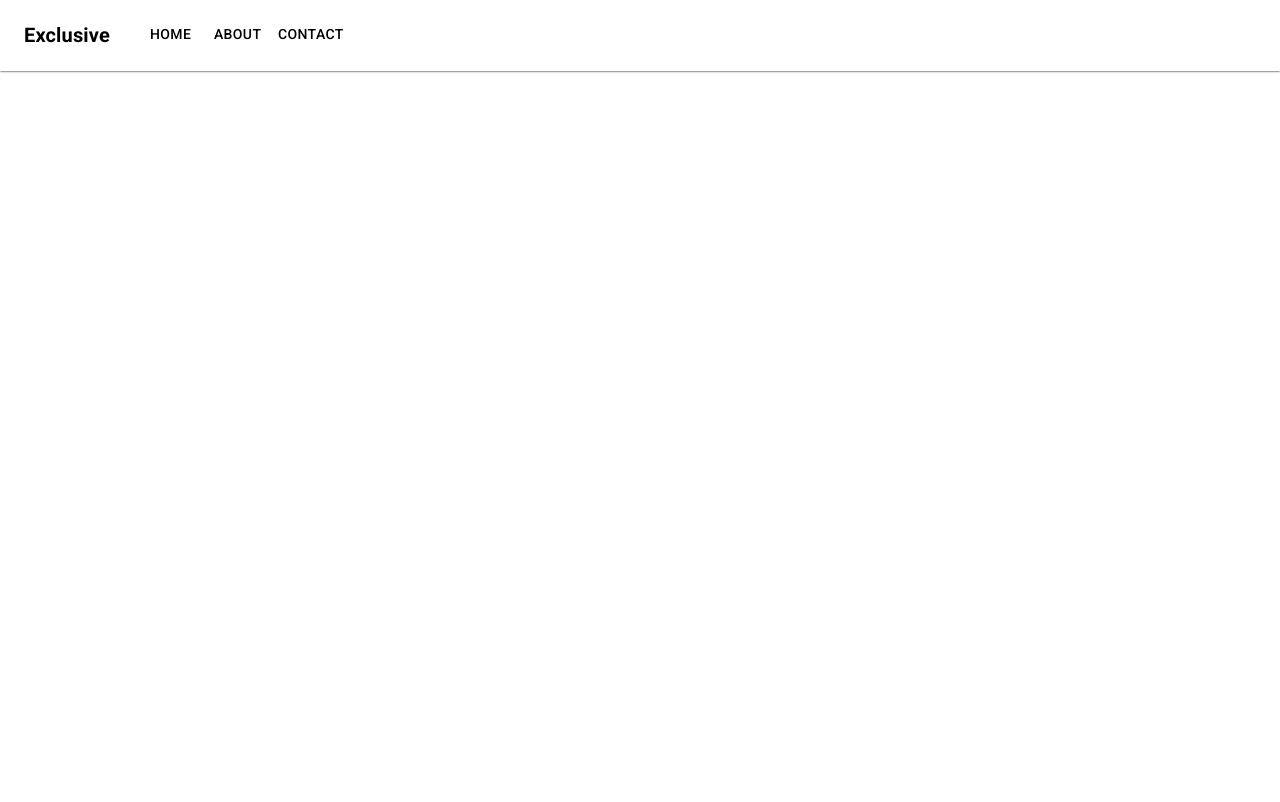
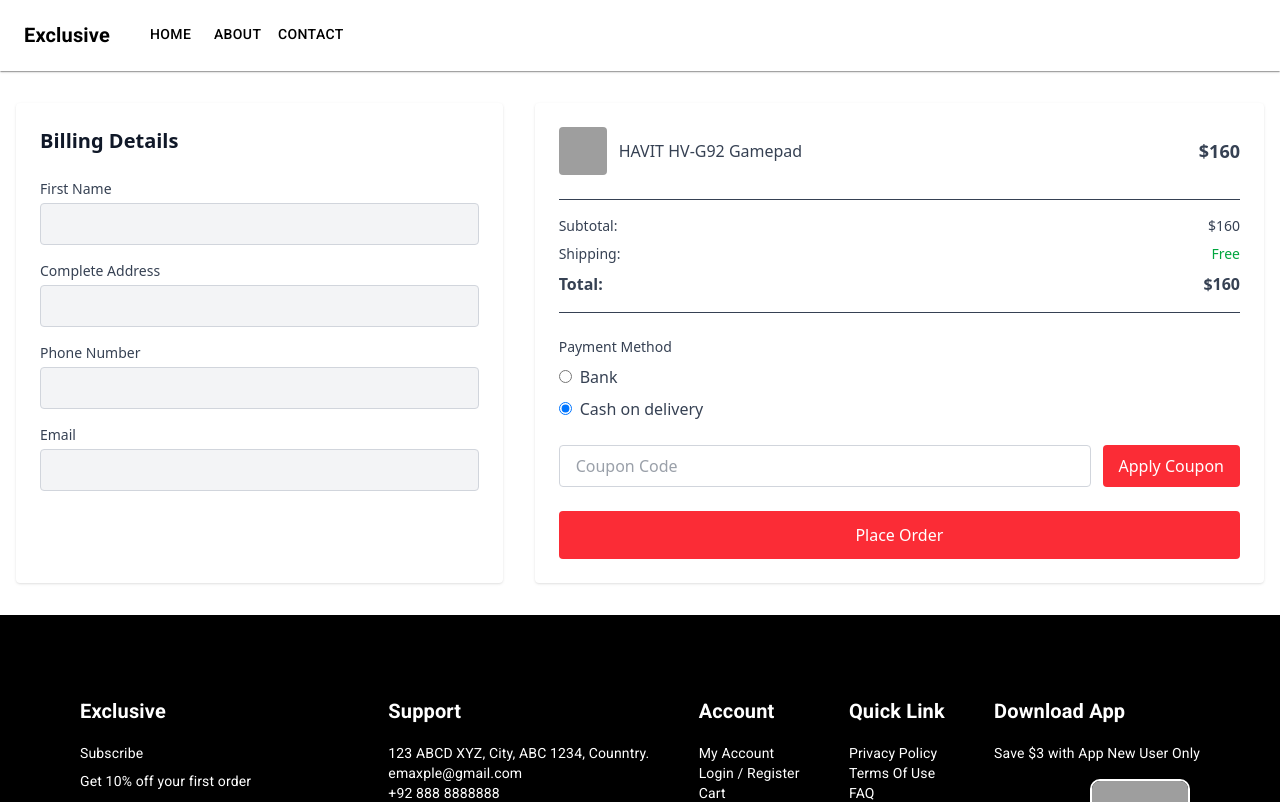
Before and after one commit to Muhammad-Anas16/React-Web, a React (Vite) app: page /1/billing in a window 1280 px wide. Shown: the top 802 px of the page. Built offline with nearby package versions, Linux system fonts and the light colour scheme; grey boxes are pictures that could not be loaded; some icons are missing.

Commit message:
add billing section

```diff
--- a/src/App.jsx
+++ b/src/App.jsx
@@ -11,6 +11,7 @@ import Page404 from "./Pages/PageNotFound";
 import { useSelector } from "react-redux";
 import { Shop } from "./TenStack/Shop";
 import ProductDetail from "./Pages/ProductDetail";
+import BillingDetail from "./Pages/BillingDetail";
 
 const App = () => {
   const products = useSelector((state) => state.products.products);
@@ -30,8 +31,12 @@ const App = () => {
         <Route path="/about" element={<About />} />
         <Route path="/contact" element={<ContactUs />} />
         <Route path="/404" element={<Page404 />} />
-        <Route path=":id" element={<ProductDetail />} />
-
+        {/* <Route path=":id" element={<ProductDetail />} /> */}
+        {/* <Route path=":id/:name" element={<BillingDetail />} /> */}
+        <Route path="/:id">
+          <Route index element={<ProductDetail />} />
+          <Route path="billing" element={<BillingDetail />} />
+        </Route>
         <Route path="/auth">
           <Route index element={<Login />} />
           <Route path="signup" element={<SignUp />} />
--- /dev/null
+++ b/src/Pages/BillingDetail.jsx
@@ -0,0 +1,149 @@
+import { useParams } from "react-router";
+import { saleData } from "../Components/SaleData";
+import Footer from "../Components/Footer";
+
+const BillingDetail = () => {
+  const { id } = useParams();
+  const checkData = saleData.find((data) => data.id == id);
+
+  return (
+    <section className="text-gray-700 body-font">
+      <form className="container mx-auto px-4 py-8">
+        <div className="flex flex-col lg:flex-row gap-8">
+          {/*  */}
+          <div className="w-full lg:w-2/5 bg-white p-6 rounded shadow">
+            <h2 className="text-gray-900 text-xl font-semibold mb-6">
+              Billing Details
+            </h2>
+
+            <div className="space-y-4">
+              <div>
+                <label htmlFor="name" className="block text-sm mb-1">
+                  First Name
+                </label>
+                <input
+                  type="text"
+                  id="name"
+                  className="w-full bg-gray-100 border border-gray-300 rounded px-3 py-2 focus:outline-none focus:ring-2 focus:ring-red-400"
+                />
+              </div>
+
+              <div>
+                <label htmlFor="address" className="block text-sm mb-1">
+                  Complete Address
+                </label>
+                <input
+                  type="text"
+                  id="address"
+                  className="w-full bg-gray-100 border border-gray-300 rounded px-3 py-2 focus:outline-none focus:ring-2 focus:ring-red-400"
+                />
+              </div>
+
+              <div>
+                <label htmlFor="phone" className="block text-sm mb-1">
+                  Phone Number
+                </label>
+                <input
+                  type="tel"
+                  id="phone"
+                  className="w-full bg-gray-100 border border-gray-300 rounded px-3 py-2 focus:outline-none focus:ring-2 focus:ring-red-400"
+                />
+              </div>
+
+              <div>
+                <label htmlFor="email" className="block text-sm mb-1">
+                  Email
+                </label>
+                <input
+                  type="email"
+                  id="email"
+                  className="w-full bg-gray-100 border border-gray-300 rounded px-3 py-2 focus:outline-none focus:ring-2 focus:ring-red-400"
+                />
+              </div>
+            </div>
+          </div>
+
+          {/*  */}
+          <div className="w-full lg:w-3/5 bg-white p-6 rounded shadow">
+            <div className="flex items-center justify-between mb-6">
+              <div className="flex items-center gap-3">
+                <img
+                  src={checkData?.image}
+                  alt="Product"
+                  className="w-12 h-12 object-cover rounded"
+                />
+                <span className="font-medium">{checkData?.name}</span>
+              </div>
+              <span className="text-lg font-semibold">{checkData?.prices}</span>
+            </div>
+
+            <div className="border-t border-b py-4 mb-6">
+              <div className="flex justify-between mb-2 text-sm">
+                <span>Subtotal:</span>
+                <span>{checkData?.prices}</span>
+              </div>
+              <div className="flex justify-between mb-2 text-sm">
+                <span>Shipping:</span>
+                <span className="text-green-600">Free</span>
+              </div>
+              <div className="flex justify-between font-semibold text-base">
+                <span>Total:</span>
+                <span>{checkData?.prices}</span>
+              </div>
+            </div>
+
+            <div className="mb-6">
+              <p className="text-sm font-medium mb-2">Payment Method</p>
+              <div className="space-y-2">
+                <label className="flex items-center">
+                  <input
+                    type="radio"
+                    name="payment"
+                    value="bank"
+                    className="mr-2"
+                  />
+                  <span>Bank</span>
+                </label>
+                <label className="flex items-center">
+                  <input
+                    type="radio"
+                    name="payment"
+                    value="cod"
+                    defaultChecked
+                    className="mr-2"
+                  />
+                  <span>Cash on delivery</span>
+                </label>
+              </div>
+            </div>
+
+            <div className="flex flex-col sm:flex-row gap-3 mb-6">
+              <input
+                type="text"
+                placeholder="Coupon Code"
+                className="border border-gray-300 rounded px-4 py-2 w-full sm:flex-1"
+              />
+              <button
+                type="button"
+                className="bg-red-500 text-white px-4 py-2 rounded hover:bg-red-600"
+              >
+                Apply Coupon
+              </button>
+            </div>
+
+            <button
+              type="submit"
+              className="w-full bg-red-500 text-white py-3 rounded hover:bg-red-600 transition"
+            >
+              Place Order
+            </button>
+          </div>
+        </div>
+      </form>
+
+      <Footer />
+    </section>
+  );
+};
+
+export default BillingDetail;
--- a/src/Pages/ProductDetail.jsx
+++ b/src/Pages/ProductDetail.jsx
@@ -1,12 +1,9 @@
-import LocalGroceryStoreOutlinedIcon from "@mui/icons-material/LocalGroceryStoreOutlined";
-import { useParams } from "react-router";
+import { useParams, Link } from "react-router";
 import { saleData } from "../Components/SaleData";
 
 const ProductDetail = () => {
   const { id } = useParams();
   const currentData = saleData.find((data) => data.id == id);
-
-  console.log("currentData :", currentData);
 
   return (
     <section className="text-gray-600 body-font overflow-hidden">
@@ -26,7 +23,7 @@ const ProductDetail = () => {
             </h1>
             <div className="flex mb-4"></div>
             <p className="leading-relaxed">{currentData?.description}</p>
-            {/* <div className="flex mt-6 items-center pb-5 border-b-2 border-gray-100 mb-5">
+            <div className="flex mt-6 items-center pb-5 border-b-3 border-gray-200 mb-5">
               <div className="flex ml-6 items-center">
                 <span className="mr-3">Size</span>
                 <div className="relative">
@@ -51,17 +48,17 @@ const ProductDetail = () => {
                   </span>
                 </div>
               </div>
-            </div> */}
+            </div>
             <div className="flex mt-4">
               <span className="title-font font-medium text-2xl text-gray-900">
                 {currentData.prices}.00
               </span>
-              <button className="flex ml-auto text-white bg-black border-0 py-2 px-6 focus:outline-none rounded cursor-pointer text-center items-center gap-1.5">
-                <LocalGroceryStoreOutlinedIcon fontSize="small" /> Add to Cart
-              </button>
-              {/* <button className="absolute bottom-0 right-0 left-0 bg-black bg-opacity-80 text-white px-2 py-1 text-xs opacity-0 group-hover:opacity-100 transition-opacity duration-300">
-                  <LocalGroceryStoreOutlinedIcon fontSize="small" /> Add to Cart
-                </button> */}
+              <Link
+                to={`/${id}/billing`}
+                className="ml-auto text-white bg-[#DB4444] border-0 py-2 px-6 focus:outline-none rounded cursor-pointer text-center capitalize"
+              >
+                Buy now
+              </Link>
             </div>
           </div>
         </div>
```
